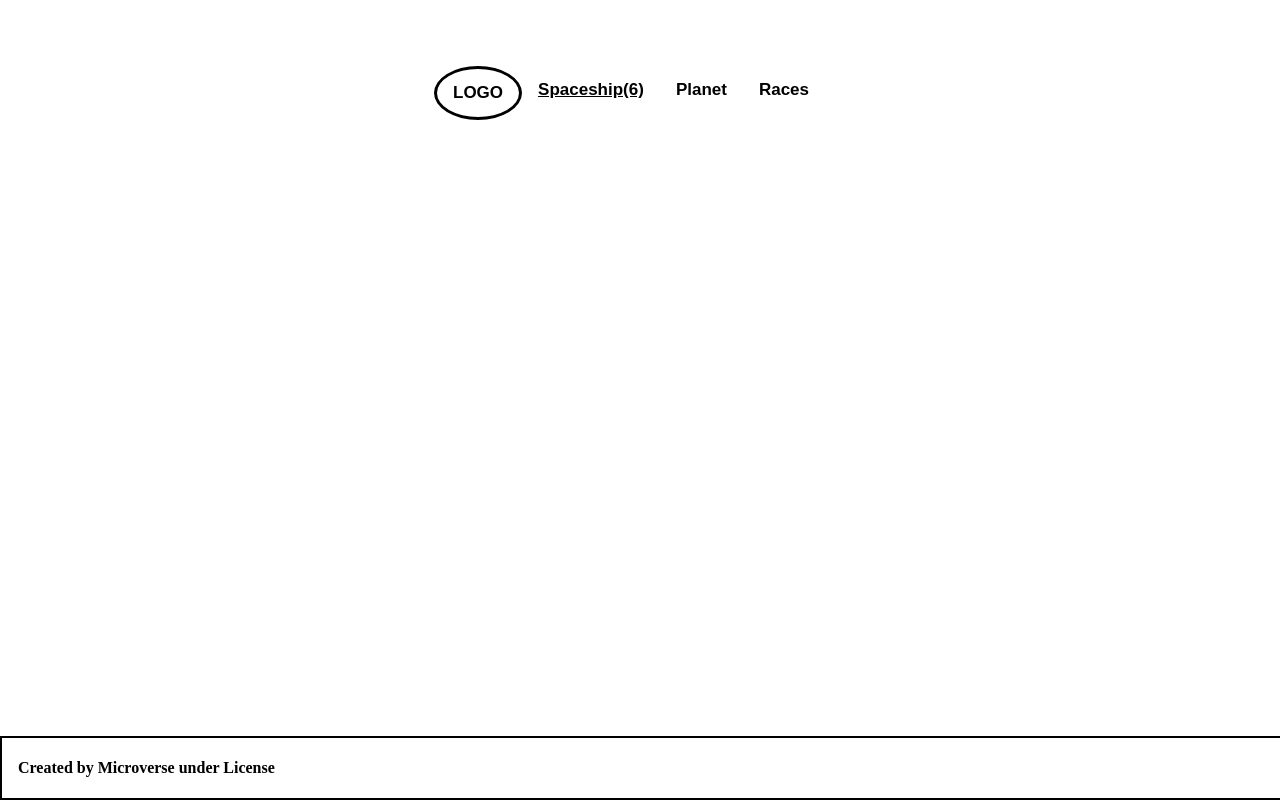
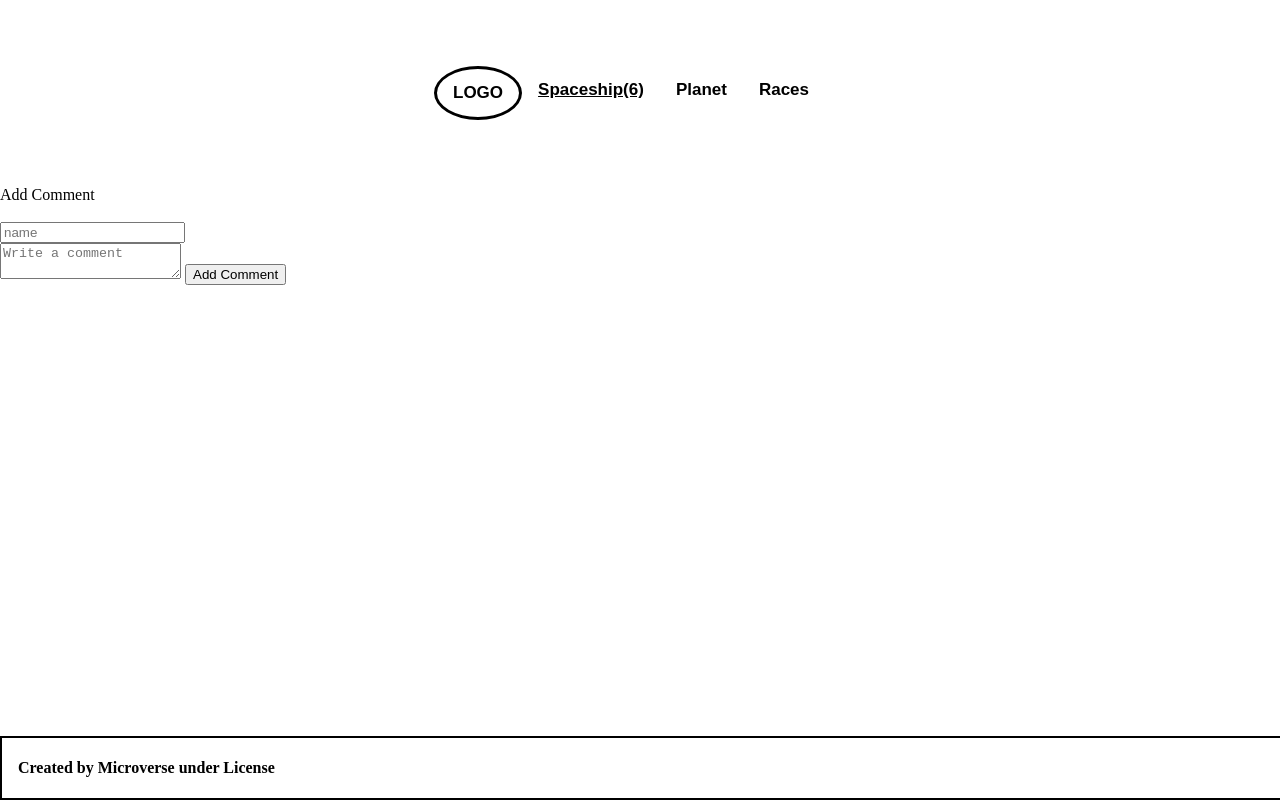
Before and after one commit to mateo951/js_capstone_m2, a website built with webpack: page src/index.html in a window 1280 px wide. Built offline with nearby package versions, Linux system fonts and the light colour scheme; no server answers.

Commit message:
add comment markup

```diff
--- a/src/index.html
+++ b/src/index.html
@@ -15,6 +15,33 @@
     <li><a href="Page2.html">Races</a></li>
   </ul>
 
+
+  <section id="app">
+    <div class="container">
+      <div class="row">
+        <div class="col-6">
+          <div class="comment">
+          </div><!--End Comment-->
+          </div><!--End col -->
+          </div><!-- End row -->
+          <label for="form">Add Comment</label><br><br>
+      <div class="row">
+        <div class="col-6">
+          <form action="" id="form-popup">
+            <input type="text" id="name" placeholder="name" name="input-name"><br>
+            <textarea type="text" class="input" id="input" name="textarea" placeholder="Write a comment"></textarea>
+          <button class='btn float-right' id="submit" type="submit">Add Comment</button>
+          </form>
+
+        </div><!-- End col -->
+      </div><!--End Row -->
+    </div><!--End Container -->
+  </section><!-- end App -->
+
+<script src="./modules/comment.js"></script>
+
+
+
   <footer>
     <h4>Created by Microverse under License</h4>
   </footer>
```
